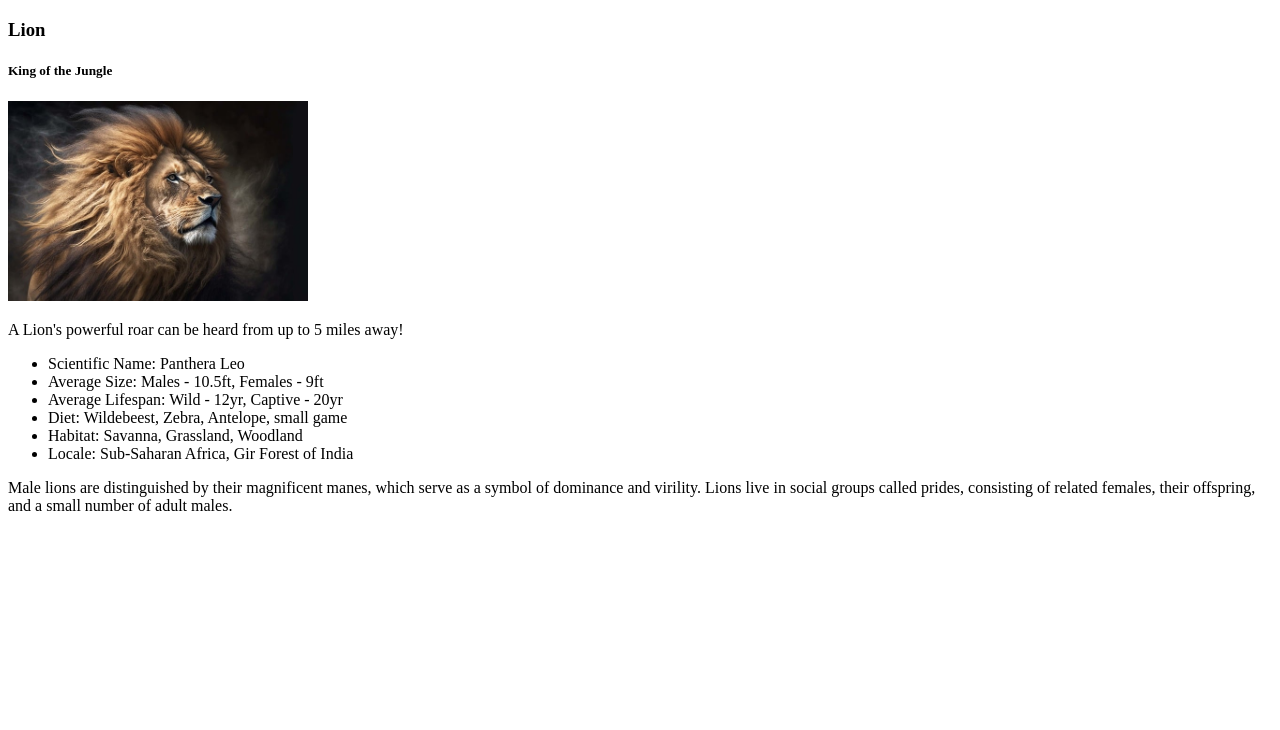
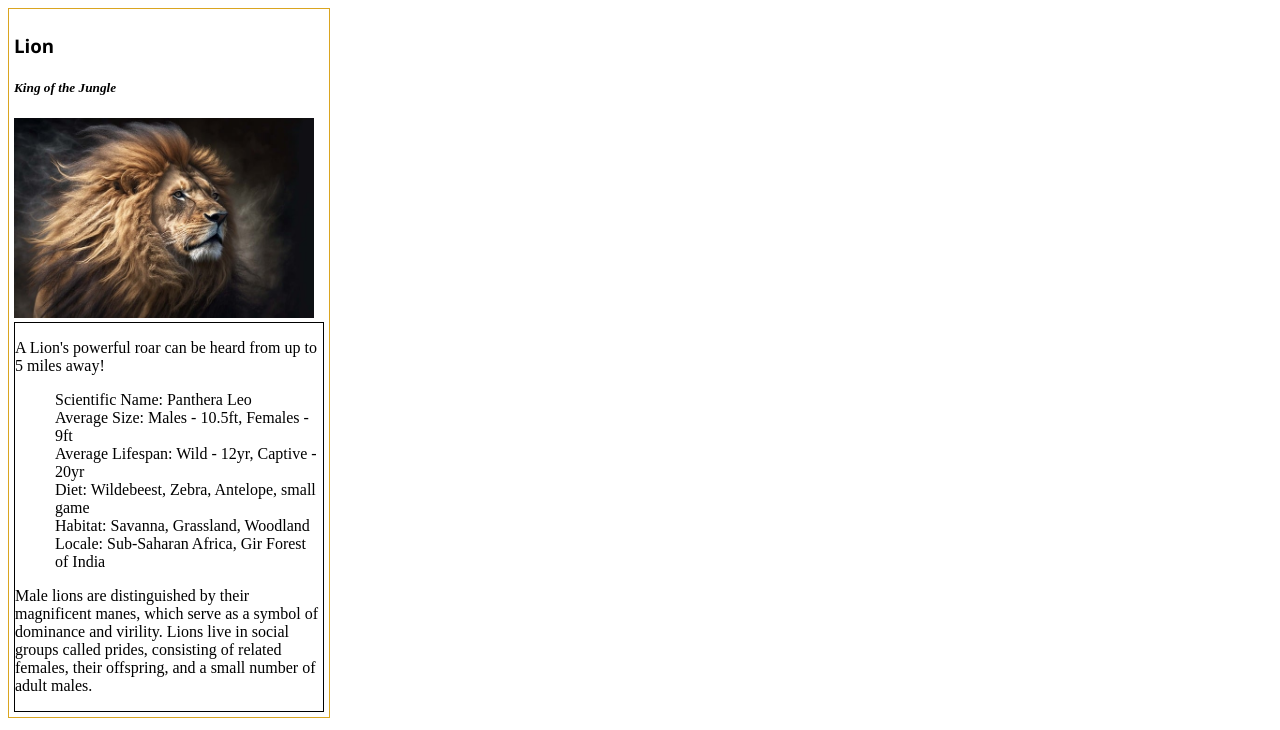
Before and after one commit to trevor-lowder/animal-trading-cards, a plain HTML site: page index.html in a window 1280 px wide. Drawn offline with Linux system fonts and the light colour scheme.

Commit message:
update styles

```diff
--- a/styles.css
+++ b/styles.css
@@ -1,4 +1,30 @@
 /* add your CSS here */
+.container {
+    width: 310px;
+    padding: 5px;
+    border: 1px ridge goldenrod;
+}
+
+.title {
+    font-family: 'Segoe UI', Tahoma, Geneva, Verdana, sans-serif;
+}
+
+.subtitle {
+    font-style: italic;
+}
+
 img {
     width: 300px;
 }
+
+.details {
+    border: .5px solid black;
+}
+
+.details>span {
+    font-weight: bold;
+}
+
+li {
+    list-style: none;
+}
```
